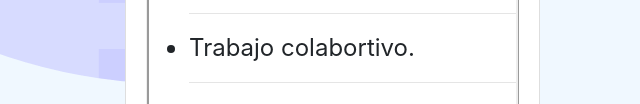
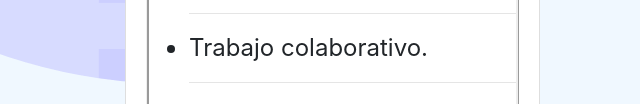
Before and after one commit to KelvinMR1997/Hiring.S.A.S, a plain HTML site: page valoresPrincipios.html in a window 1280 px wide. Shown: the part 696-800 px from the top of the page, 640-1280 px from the left. Drawn offline with nearby package versions, Linux system fonts and the light colour scheme.

Commit message:
Update valoresPrincipios.html

```diff
--- a/valoresPrincipios.html
+++ b/valoresPrincipios.html
@@ -69,7 +69,7 @@ background-repeat: repeat-y; background-color: aliceblue;">
                                 <hr>
                                 <li>Trabajo en equipo.</li>
                                 <hr>
-                                <li>Trabajo colabortivo.</li>
+                                <li>Trabajo colaborativo.</li>
                                 <hr>
                                 <li>Respeto.</li>
                                 <hr>
```
